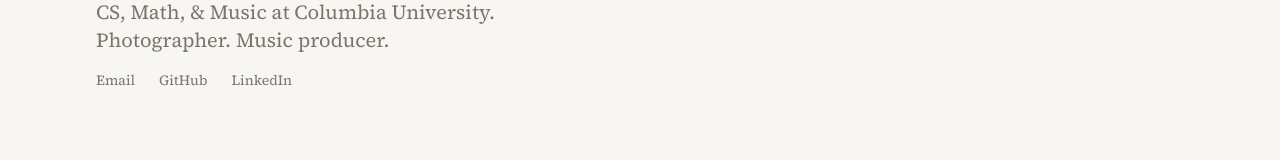
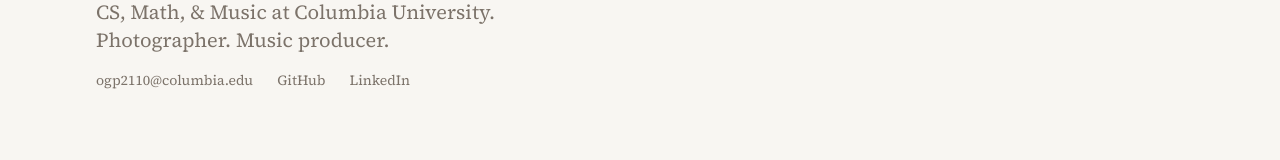
Before and after one commit to owenpuhl/owenpuhl-portfolio, a React (Vite) app: page / in a window 1280 px wide. Shown: the part 162-322 px from the top of the page. Built offline with nearby package versions, Linux system fonts and the light colour scheme; the HTML template or start-up script is replaced by a standard one.

Commit message:
Simplify contact info

```diff
--- a/src/pages/Index.tsx
+++ b/src/pages/Index.tsx
@@ -66,12 +66,9 @@ const Index = () => {
           CS, Math, & Music at Columbia University. Photographer. Music producer.
         </p>
         <div className="flex flex-wrap gap-6 mt-4 text-sm text-muted-foreground">
-          <a
-            href="mailto:ogp2110@columbia.edu"
-            className="hover:text-foreground transition-colors link-underline"
-          >
-            Email
-          </a>
+          <span className="text-muted-foreground">
+            ogp2110@columbia.edu
+          </span>
           <a
             href="https://github.com/owenpuhl"
             target="_blank"
```
